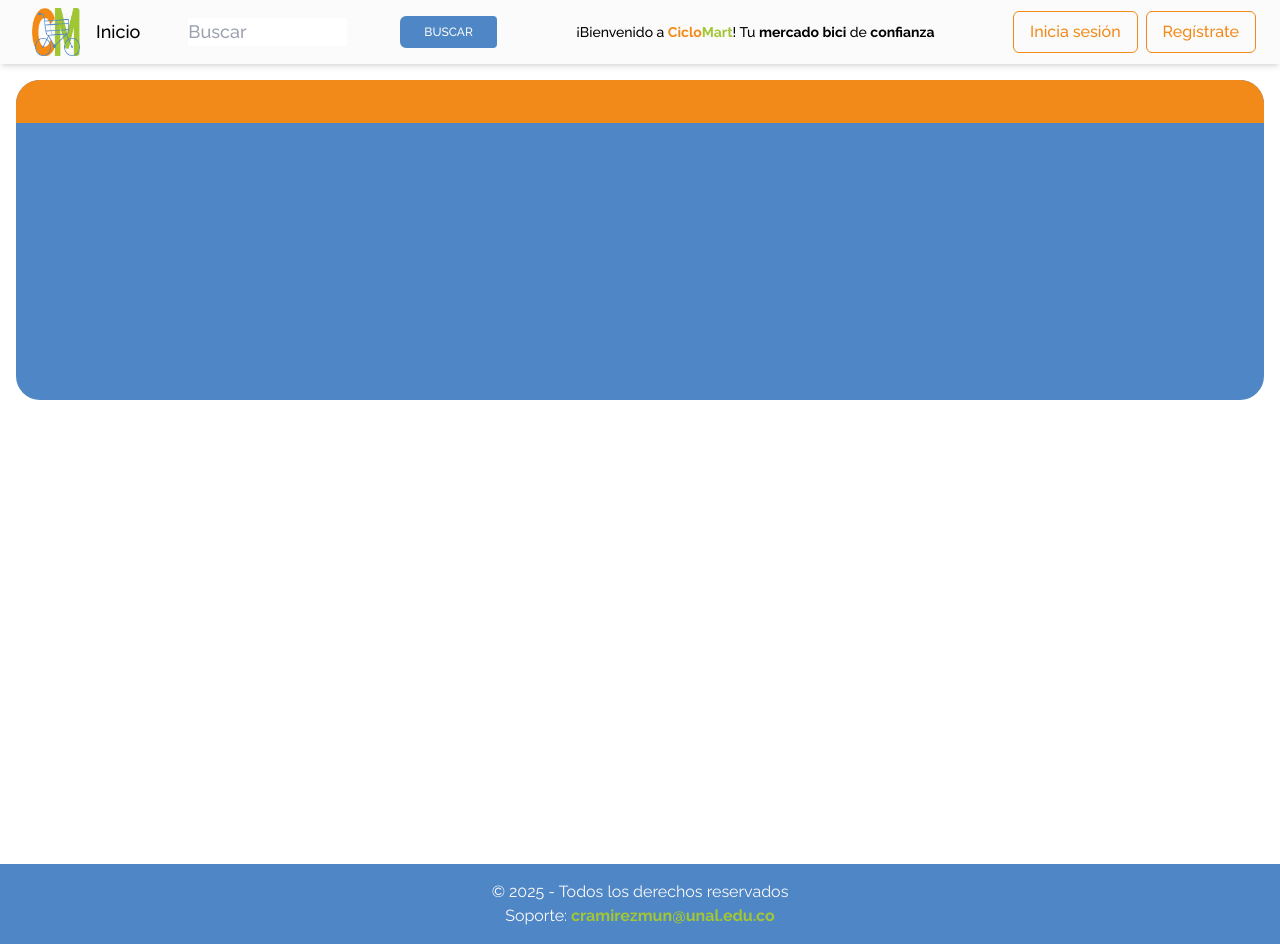
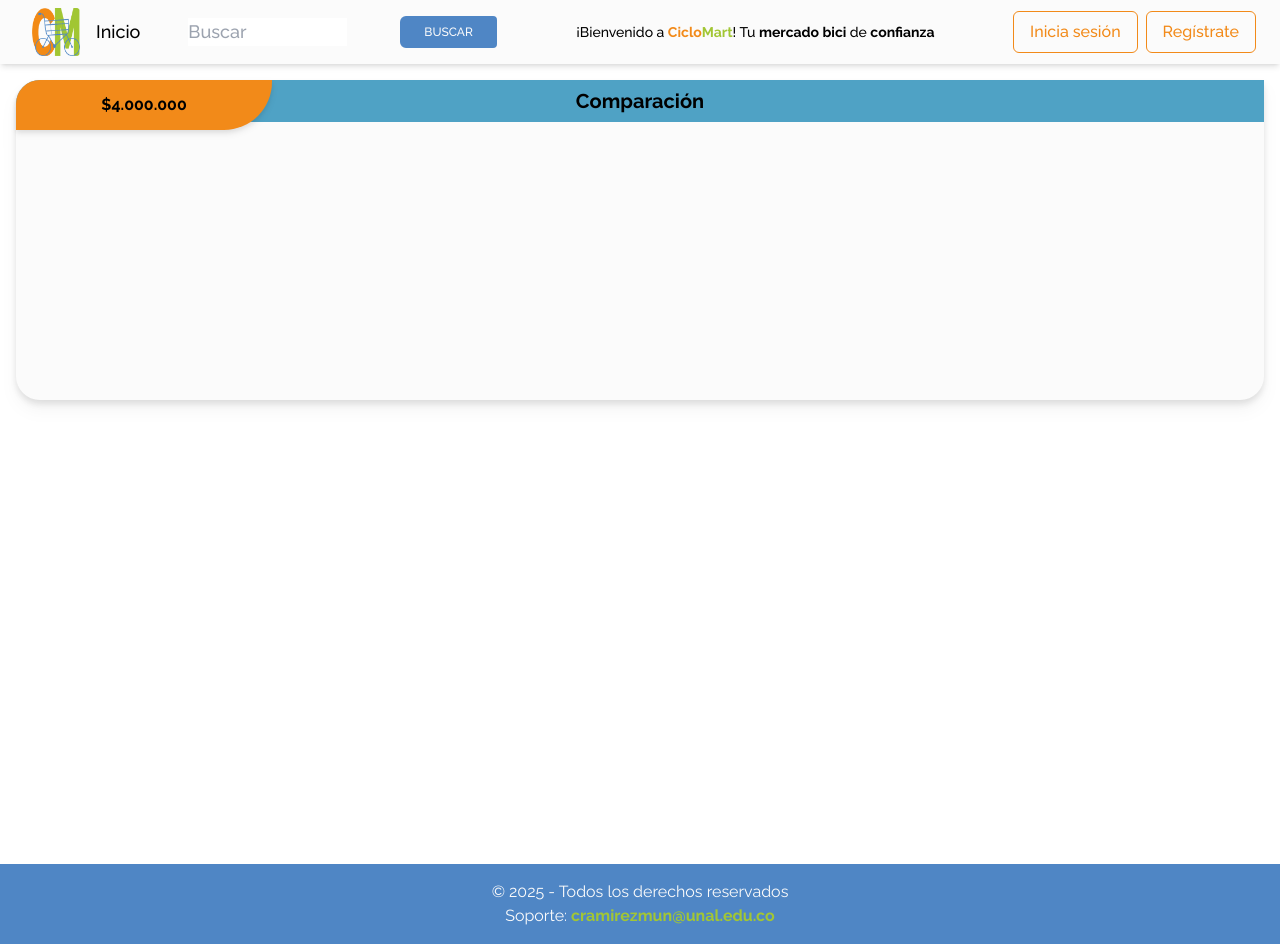
Before and after one commit to w1sec0d/ciclomart_frontend, a React (Vite) app: page /comparison in a window 1280 px wide. Built offline with nearby package versions, Linux system fonts and the light colour scheme; no server answers.

Commit message:
Crea componente para comprar botón y comienza el header del div de comparaciones

```diff
--- /dev/null
+++ b/src/components/Comparison/BuyButton.jsx
@@ -0,0 +1,16 @@
+import { Children } from 'react'
+import { twMerge } from 'tailwind-merge'
+
+const BuyButton = ({ valor, className, children }) => {
+  return (
+    <button
+      className={
+        'bg-tertiary h-full w-64 rounded-br-[3rem] rounded-tl-3xl z-10 drop-shadow-md'
+      }
+    >
+      <b>${children}</b>
+    </button>
+  )
+}
+
+export default BuyButton
--- a/src/pages/ComparisonView.jsx
+++ b/src/pages/ComparisonView.jsx
@@ -1,10 +1,22 @@
+import BuyButton from '../components/Comparison/BuyButton'
+
+const Header = () => {
+  return (
+    <div className="h-[50px] rounded-t-3xl flex flex-row mb-4 relative">
+      <BuyButton>4.000.000</BuyButton>
+      <div className="z-0 h-5/6 bg-lblue w-full absolute top-0 left-0 rounded-tl-3xl flex justify-center items-center">
+        <b className="text-xl">Comparación</b>
+      </div>
+    </div>
+  )
+}
+
 const ComparisonView = () => {
   return (
     <div className="h-screen flex flex-col">
-      <div className="h-[320px] w-auto bg-primary m-4 rounded-3xl">
-        <div className="h-[43px] bg-tertiary rounded-t-3xl">
-          <button></button>
-        </div>
+      <div className="h-[320px] w-auto m-4 rounded-3xl bg-white drop-shadow-lg">
+        {/*Header */}
+        <Header />
       </div>
     </div>
   )
--- a/tailwind.config.js
+++ b/tailwind.config.js
@@ -1,3 +1,5 @@
+import { lightBlue } from '@mui/material/colors'
+
 /** @type {import('tailwindcss').Config} */
 export default {
   content: ['./index.html', './src/**/*.{js,ts,jsx,tsx}'],
@@ -13,6 +15,7 @@ export default {
         lgray: '#D9D9D9',
         dgray: '#C0C0C0',
         white: '#FBFBFB',
+        lblue: '#4FA2C5',
       },
       fontFamily: {
         sans: ['Raleway', 'sans-serif'], // Add Raleway as the default font family
```
